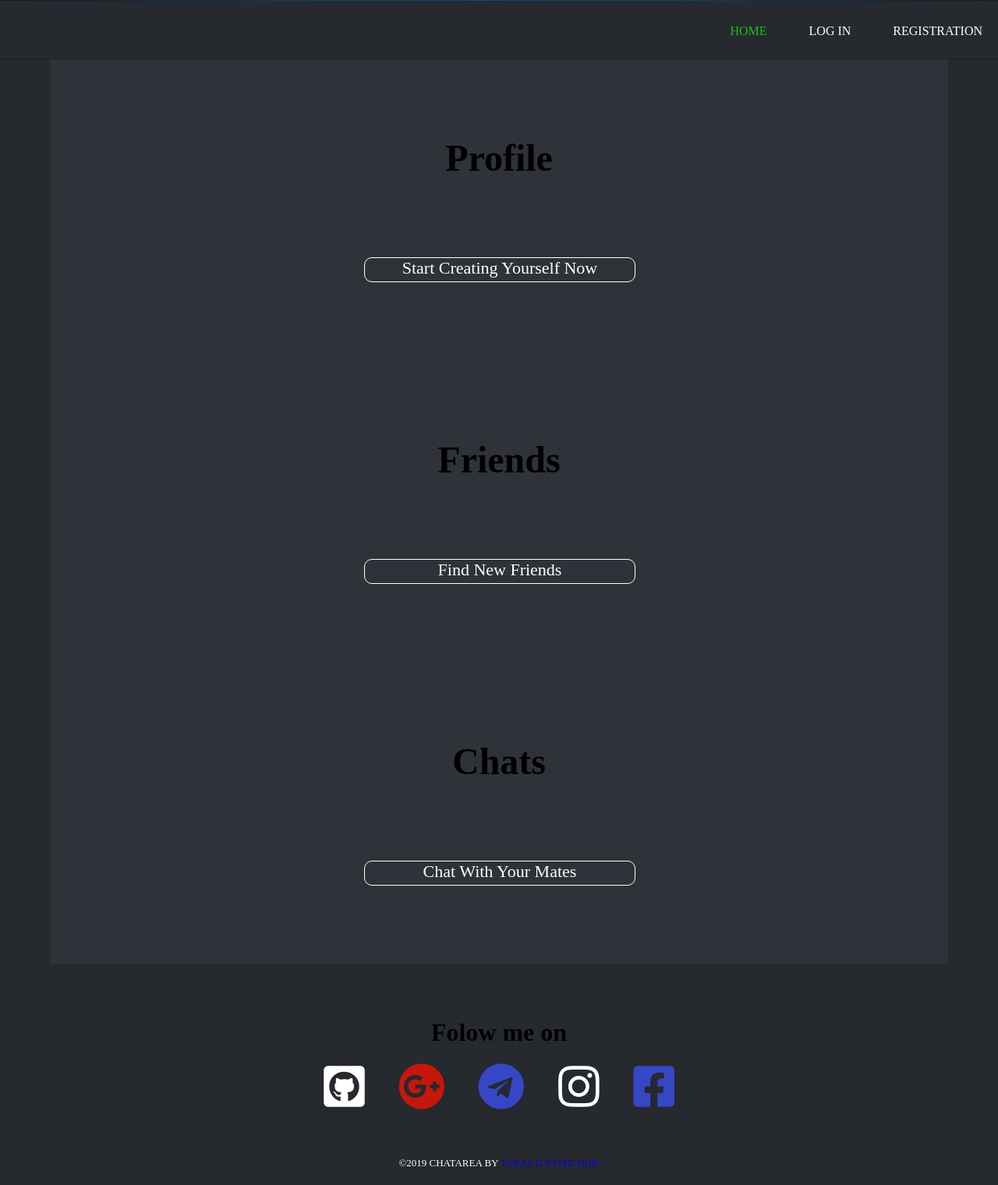
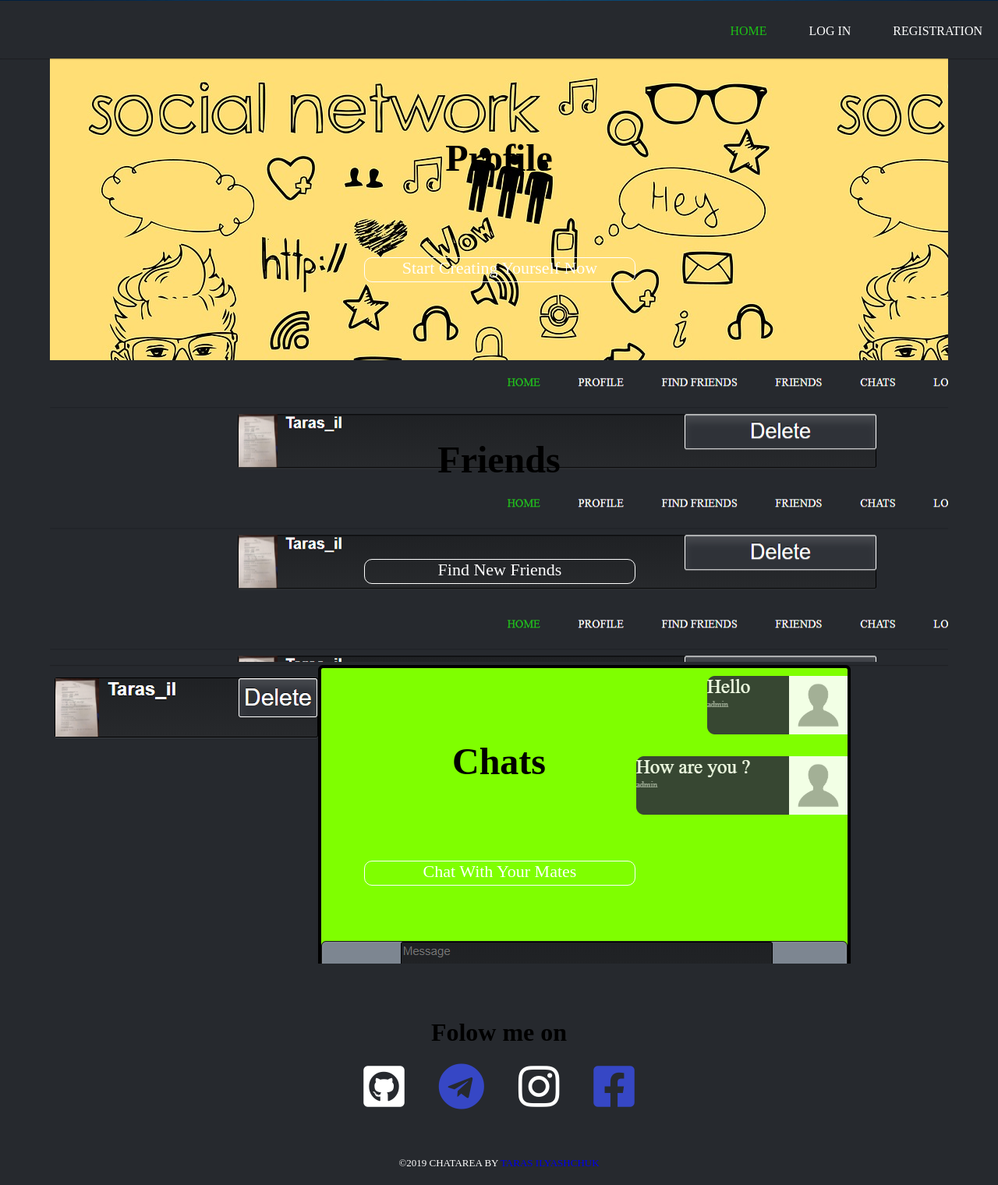
Before and after one commit to Unlimit78/untitled1, a Django app: page / in a window 1280 px wide. Shown: the part 599-2119 px from the top of the page at 78% size. Run offline with Django 3.2, Linux system fonts and the light colour scheme; data comes from the database, SQL or seed files in the repository.

Commit message:
second commit

```diff
--- a/main/static/main/mycss.css
+++ b/main/static/main/mycss.css
@@ -1147,6 +1147,7 @@
     margin-right:0;
     position:relative;
     height: 75px;
+    width:75px;
     display: inline;
     justify-content: center;
     align-items: center;
--- a/main/templates/layout/myfile.html
+++ b/main/templates/layout/myfile.html
@@ -43,11 +43,10 @@
 <footer>
     <h1 class="folow_on">Folow me on </h1>
     <ul class="social">
-        <li><i class="fab fa-github-square" aria-hidden="true"></i></li>
-        <li><i class="fab fa-google-plus" aria-hidden="true"></i></li>
-        <li><i class="fab fa-telegram" aria-hidden="true"></i></li>
-        <li><i class="fab fa-instagram" aria-hidden="true"></i></li>
-        <li><i class="fab fa-facebook-square"></i></li>
+        <li><a href="https://github.com/Unlimit78"><i class="fab fa-github-square" aria-hidden="true"></i></a></li>
+        <li><a href="https://t.me/taras_il"><i class="fab fa-telegram" aria-hidden="true"></i></a></li>
+        <li><a href="https://www.instagram.com/taras_il/"><i class="fab fa-instagram" aria-hidden="true"></i></a></li>
+        <li><a href="https://www.facebook.com/profile.php?id=100041148852593"><i class="fab fa-facebook-square"></i></a></li>
     </ul>
     <p class="credits">&copy;2019 ChatArea by <a href="#" title="ChatArea">Taras Ilyashchuk</a></p>
 </footer>
--- a/templates/main/index.html
+++ b/templates/main/index.html
@@ -53,7 +53,7 @@
 {% endblock header %}
 {% block content %}
 
-    <div id="profile" class="page">
+    <div id="profile" class="page" style="background-image: url({% static 'main/friend.jpg' %})">
     <div class="container">
         <div class="row">
             <div class="span12">
@@ -73,7 +73,7 @@
 </div>
 
 
-    <div id="friends" class="page">
+    <div id="friends" class="page" style="background-image: url({% static 'main/friend_part.png' %})">
     <div class="container">
         <div class="row">
             <div class="span12">
@@ -92,7 +92,7 @@
     </div>
 </div>
 
-    <div id="chats" class="page">
+    <div id="chats" class="page" style="background-image: url({% static 'main/chat_part.png' %})">
     <div class="container">
         <div class="row">
             <div class="span12">
```
